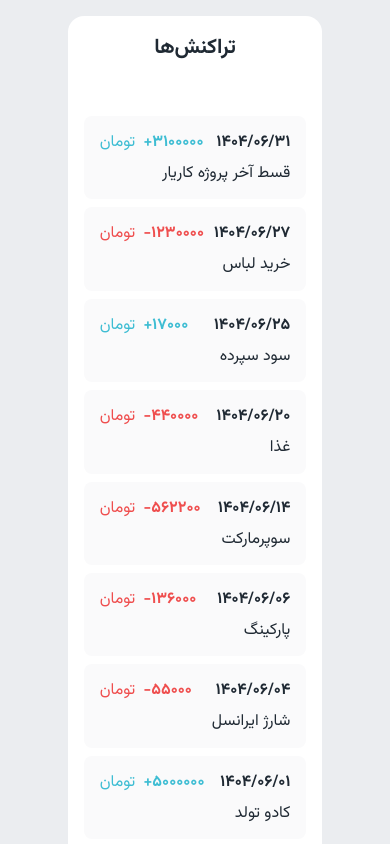
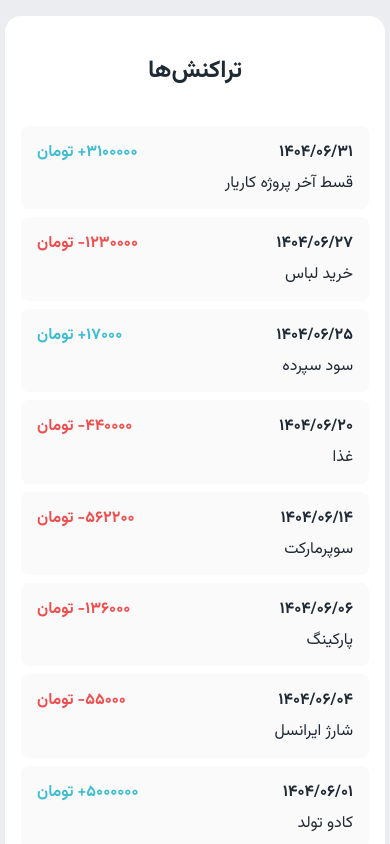
Before and after one commit to fardin-farrokhzad/Expence-Tracker, a React (Vite) app: page / in a window 390 px wide. Shown: the top 844 px of the page. Built offline with nearby package versions, Linux system fonts and the light colour scheme; data requests are answered from the project's data file.

Commit message:
style modified, width changed, unnecessary spaces deleted

```diff
--- a/src/components/TransanctionTable/TransactionTable.module.css
+++ b/src/components/TransanctionTable/TransactionTable.module.css
@@ -5,7 +5,7 @@
   border-radius: 16px;
   background-color: var(--neutral-white);
   min-height: 803px;
-  max-width: 756px;
+  width: 756px;
   direction: rtl;
   margin: 1rem;
   color: var(--neutral-dark-1);
@@ -13,7 +13,6 @@
 
 .transactions__title {
   text-align: center;
-  font-size: 1.3rem;
   font-weight: bold;
   padding: 36px 24px;
   padding-top: 0;
@@ -62,15 +61,18 @@
   display: grid;
 }
 
-@media (max-width: 600px) {
+@media (max-width: 790px) {
   .transactions {
     padding: 1rem;
+    max-width: 380px;
   }
 
   .desktopOnly {
     display: none;
   }
-
+  .transactions__title {
+    padding: 20px 8px;
+  }
   .transaction {
     display: grid;
     grid-template-columns: 1fr auto;
@@ -120,8 +122,8 @@
 
   .transaction__item > .income.hasValue::after,
   .transaction__item > .expense.hasValue::after {
-    content: ' تومان';
-    font-weight: normal;
+    content: 'تومان';
+    font-weight: bold;
     color: inherit;
     margin-right: 4px;
   }
```
